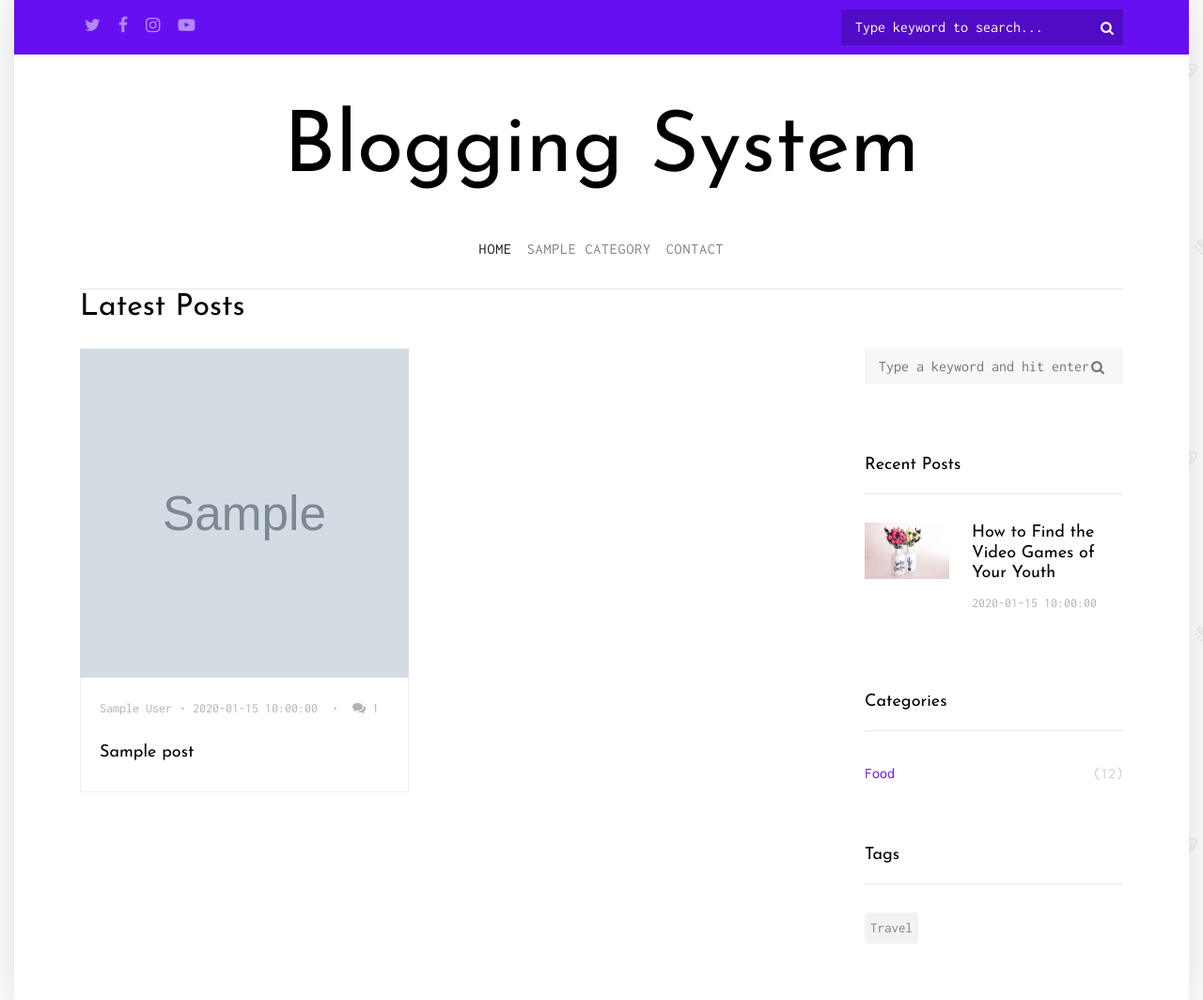
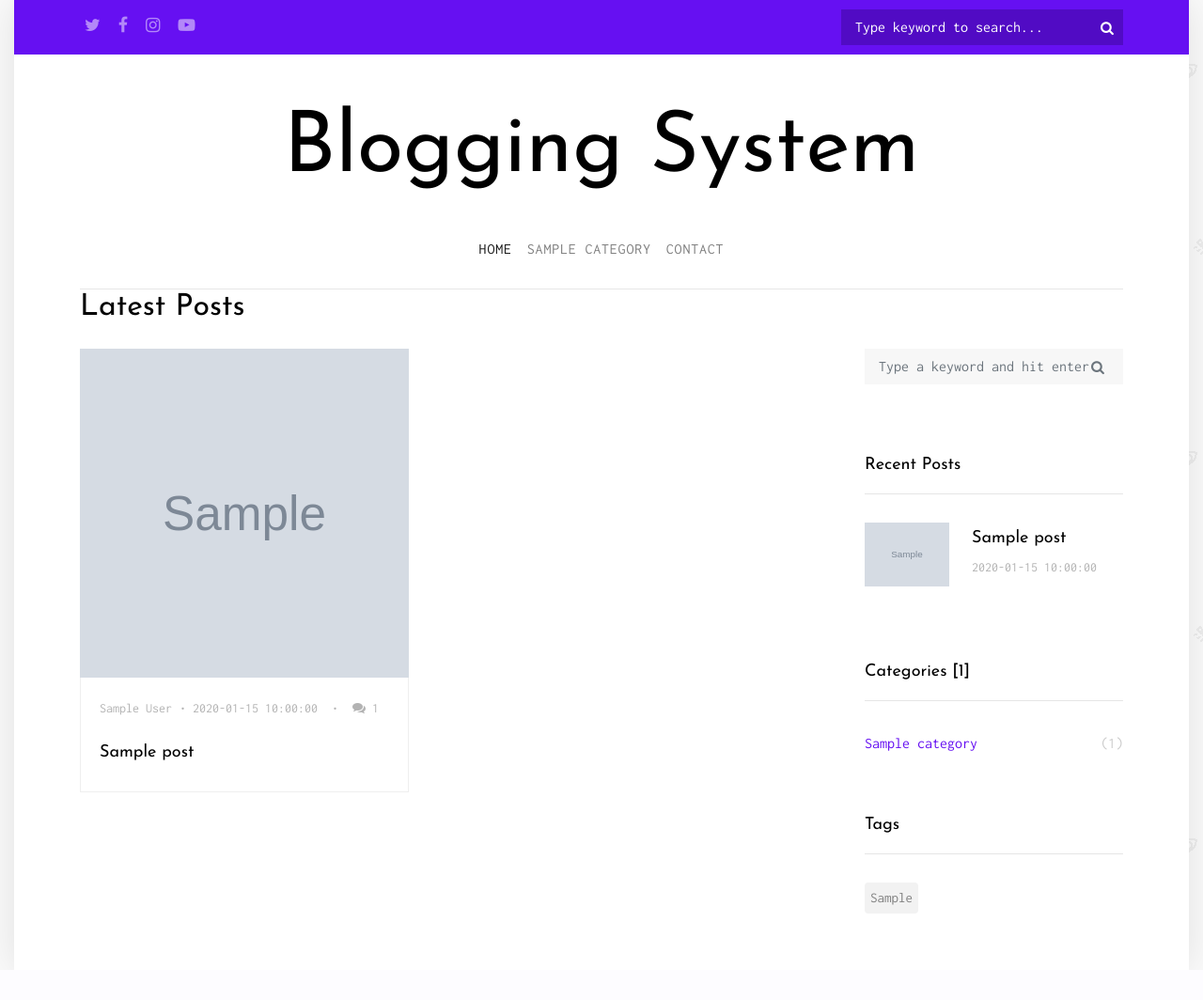
Before and after one commit to marierabill/ic_blogger, a PHP site: page / in a window 1280 px wide. Shown: the whole page at 94% size. After the commit the page ends 1026 px from the top, so only its background shows below. Run offline with PHP 8.4, Linux system fonts and the light colour scheme; tables that the repository leaves empty or names only in its code hold one stand-in row (values such as "Sample post"); grey boxes marked "Sample" are stand-in pictures.

Commit message:
categories and tags
Add categories and tags to homepage.

```diff
--- a/includes/category.php
+++ b/includes/category.php
@@ -1,6 +1,25 @@
+<?php
+	$query = "SELECT * FROM categories ORDER BY cat_id LIMIT 6";
+	$result = mysqli_query($connection, $query);
+	$span = mysqli_num_rows($result);
+
+?>
+
 <div class="sidebar-box">
-  <h3 class="heading">Categories</h3>
-  <ul class="categories">
-    <li><a href="#">Food <span>(12)</span></a></li>
-  </ul>
+	<h3 class="heading">Categories <?php echo "<span>[".$span."]</span>"; ?></h3>
+	<ul class="categories">
+<?php
+	while($row = mysqli_fetch_array($result))
+	{
+		$cat_id = $row['cat_id'];
+		$cat_title = $row['cat_title'];
+
+		//echo "<li><a href='#'>$cat_title <span>($span)</span></a></li>";
+?>
+
+		<li><a href="#"><?php echo $cat_title ?> <span>(<?php echo $span ?>)</span></a></li>
+<?php
+	}
+?>
+	</ul>
 </div>
--- a/includes/sidebar.php
+++ b/includes/sidebar.php
@@ -1,6 +1,9 @@
-
+<div class="sidebar-box">
+	<h3 class="heading">Recent Posts</h3>
+	<div class="post-entry-sidebar">
+		<ul>
 <?php
-	$query = "SELECT * FROM posts LIMIT 5";
+	$query = "SELECT * FROM posts ORDER BY post_id DESC LIMIT 3";
 	$result = mysqli_query($connection, $query);
 
 	while($row = mysqli_fetch_assoc($result))
@@ -18,26 +21,24 @@
 		$post_views = $row['post_views'];
 		$post_comment_count = $row['post_comment_count'];
 ?>
-<div class="sidebar-box">
-	<h3 class="heading">Recent Posts</h3>
-	<div class="post-entry-sidebar">
-		<ul>
+
 			<li>
         <a href="">
-          <img src="images/img_2.jpg" alt="Image placeholder" class="mr-4">
+          <img src="admin/post_images/<?php echo $post_image; ?>" alt="Image placeholder" class="mr-4">
           <div class="text">
-            <h4>How to Find the Video Games of Your Youth</h4>
+            <h4><?php echo $post_title; ?></h4>
             <div class="post-meta">
               <span class="mr-2"><?php echo $date; ?> </span>
             </div>
           </div>
         </a>
 			</li>
-		</ul>
-	</div>
-</div>
+
 <?php
 
 	}
 
 ?>
+		</ul>
+	</div>
+</div>
--- a/includes/tags.php
+++ b/includes/tags.php
@@ -1,6 +1,21 @@
+<?php
+	$sql = "SELECT * FROM posts ORDER BY post_id LIMIT 3";
+	$result = mysqli_query($connection, $sql);
+
+?>
 <div class="sidebar-box">
   <h3 class="heading">Tags</h3>
   <ul class="tags">
-    <li><a href="#">Travel</a></li>
+<?php
+	while($row = mysqli_fetch_assoc($result))
+	{
+		$tags = $row['post_tags'];
+
+		//echo "<li><a href='#'>$cat_title <span>($span)</span></a></li>";
+?>
+    <li><a href="#"><?php echo $tags; ?></a></li>
+<?php
+	}
+?>
   </ul>
 </div>
```
Also changed, not shown: admin/post_images/cartoon1585752148296.jpg (added).
